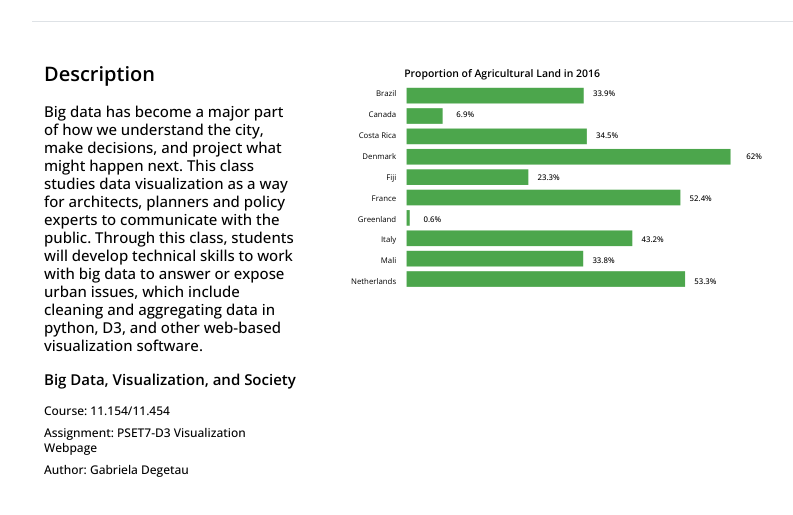
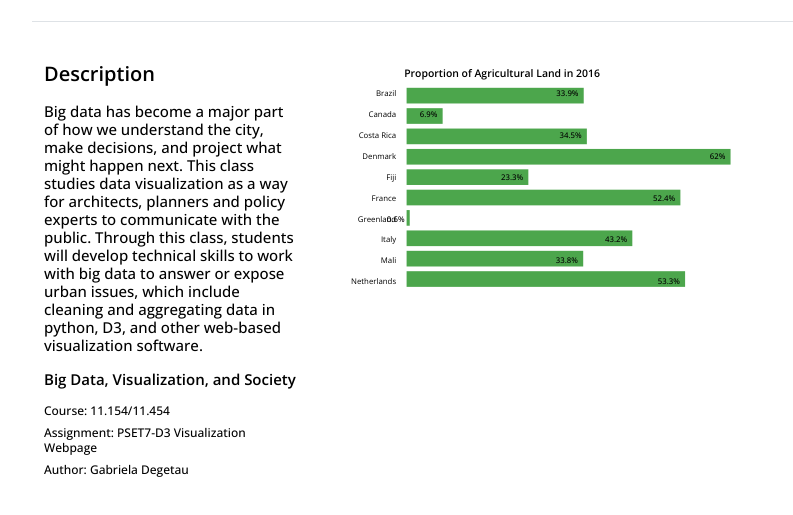
Before and after one commit to gdege93/pset7-index, a plain HTML site: page index.html in a window 1280 px wide. Shown: the part 151-666 px from the top of the page, without its empty margins (50-843 px from the left). Drawn offline with nearby package versions, Linux system fonts and the light colour scheme.

Commit message:
Update index.html

```diff
--- a/index.html
+++ b/index.html
@@ -110,7 +110,7 @@
 													.data(agriculturedata)
 													.enter()
 													.append("text")
-													.attr("x",  d =>  d[1]* widthMultiplier + marginLeft+ gap +60)
+													.attr("x",  d =>  d[1]* widthMultiplier + marginLeft)
 											                .attr("y", (d, i) =>  i * (barHeight + gap) + marginTop + barHeight/1 + 16)
 
 													.attr("text-anchor", "end")
```
